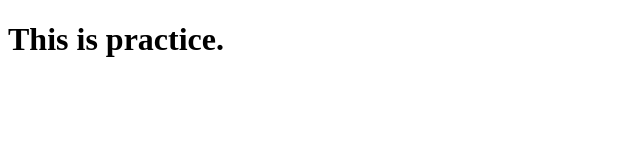
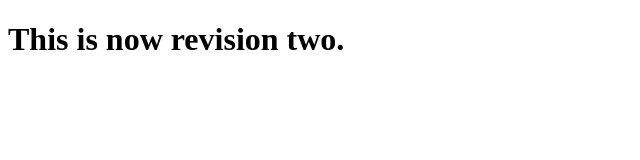
Before and after one commit to jywyoon/testRepository, a plain HTML site: page index.html in a window 1280 px wide. Shown: the whole page, without its empty margins (0-640 px from the left). Drawn offline with Linux system fonts and the light colour scheme.

Commit message:
revision two

```diff
--- a/index.html
+++ b/index.html
@@ -5,7 +5,7 @@
 </head>
 
 <body>
-    <h1>This is practice.</h1>
+    <h1>This is now revision two.</h1>
 </body>
 
 </html>
```
